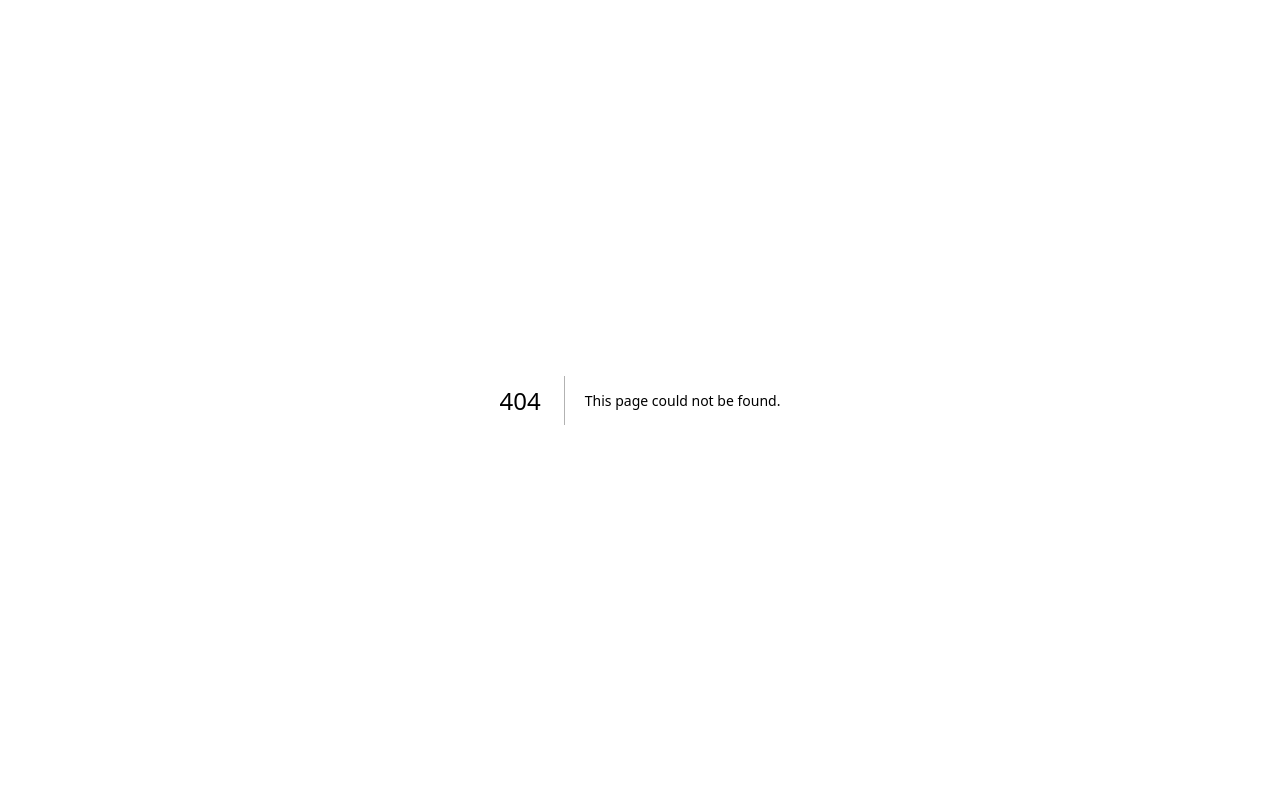
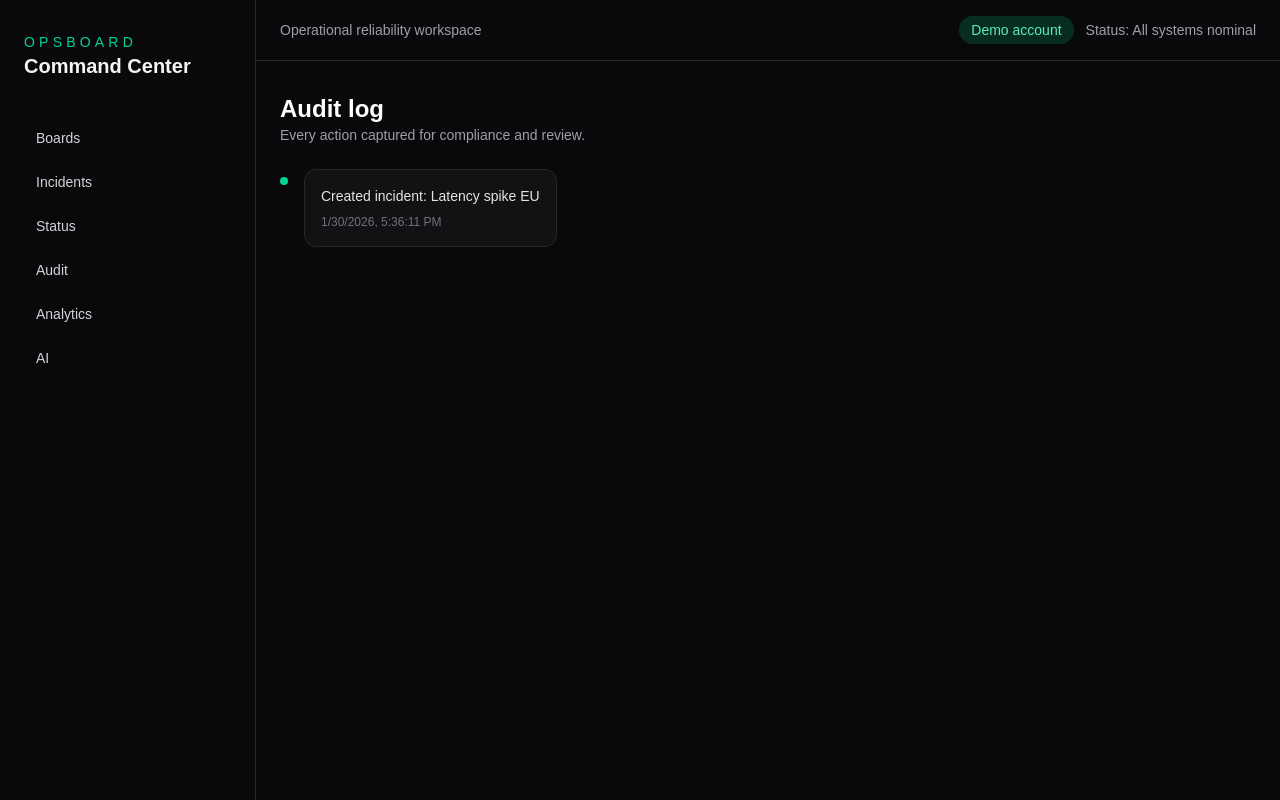
Before and after one commit to Patrik652/opsboard-mvp, a Next.js app in the folder opsboard/: page /audit in a window 1280 px wide. Before the commit this address had no page. Built offline with nearby package versions, Linux system fonts and the light colour scheme.

Commit message:
feat: add audit log page

```diff
--- /dev/null
+++ b/opsboard/src/app/(app)/audit/page.tsx
@@ -0,0 +1,16 @@
+import AuditTimeline from "@/components/audit/AuditTimeline";
+import { buildSeedData } from "@/lib/seed";
+
+export default function AuditPage() {
+  const seed = buildSeedData("demo");
+
+  return (
+    <section>
+      <div className="mb-6">
+        <h1 className="text-2xl font-semibold text-white">Audit log</h1>
+        <p className="text-sm text-zinc-400">Every action captured for compliance and review.</p>
+      </div>
+      <AuditTimeline logs={seed.auditLogs} />
+    </section>
+  );
+}
--- /dev/null
+++ b/opsboard/src/components/audit/AuditTimeline.tsx
@@ -0,0 +1,17 @@
+import type { AuditLog } from "@/lib/types";
+
+export default function AuditTimeline({ logs }: { logs: AuditLog[] }) {
+  return (
+    <div className="space-y-4">
+      {logs.map((log) => (
+        <div key={log.id} className="flex items-start gap-4">
+          <div className="mt-2 h-2 w-2 rounded-full bg-emerald-400" />
+          <div className="rounded-xl border border-zinc-800 bg-zinc-900/60 p-4">
+            <div className="text-sm text-zinc-200">{log.message}</div>
+            <div className="mt-2 text-xs text-zinc-500">{new Date(log.createdAt).toLocaleString()}</div>
+          </div>
+        </div>
+      ))}
+    </div>
+  );
+}
```
Also changed, not shown: 1 other file (tests, documents, lock files or other folders).
